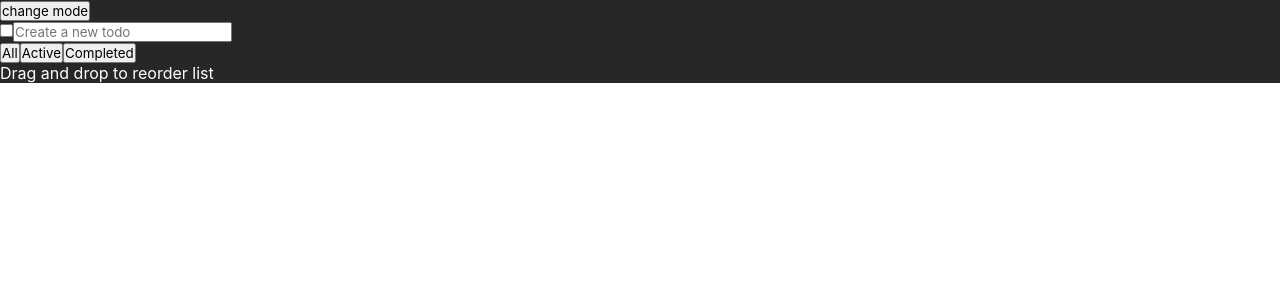
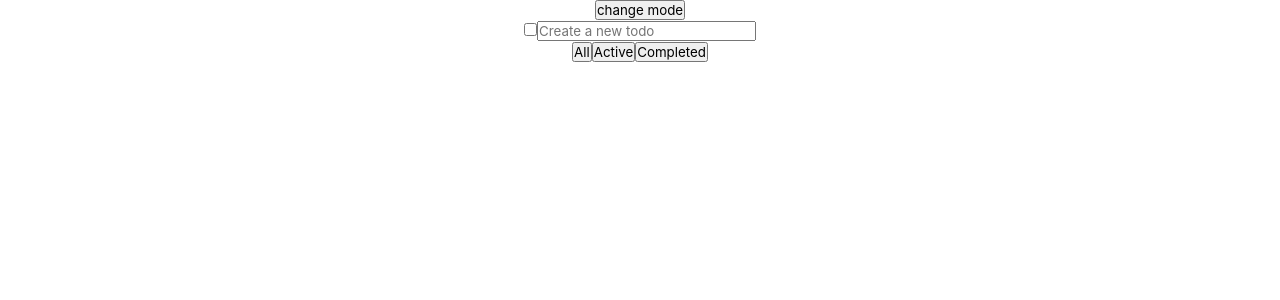
Before and after one commit to Juamez/todo-app, a React (Vite) app: page / in a window 1280 px wide. Shown: the top 300 px of the page. Built offline with nearby package versions, Linux system fonts and the light colour scheme.

Commit message:
add background color for dark and light mode

```diff
--- a/src/App.css
+++ b/src/App.css
@@ -20,8 +20,25 @@
   /* - Family: [Josefin Sans](https://fonts.google.com/specimen/Josefin+Sans)
   - Weights: 400, 700 */
 }
+.dark-mode{
+  background-color: var(--very-dark-blue);
+}
+
+.light-mode{
+  background-color: var(--light-theme-very-light-gray);
+}
 
 .App {
-  background-color: rgb(39, 39, 39);
   color: white;
+  display: flex;
+  flex-direction: column;
+  align-items: center;
 }
+
+header {
+  display: flex;
+}
+.btn-dark {
+  background: url(./assets/images/icon-sun.svg) no-repeat center;
+  width: 30px;
+}
```
